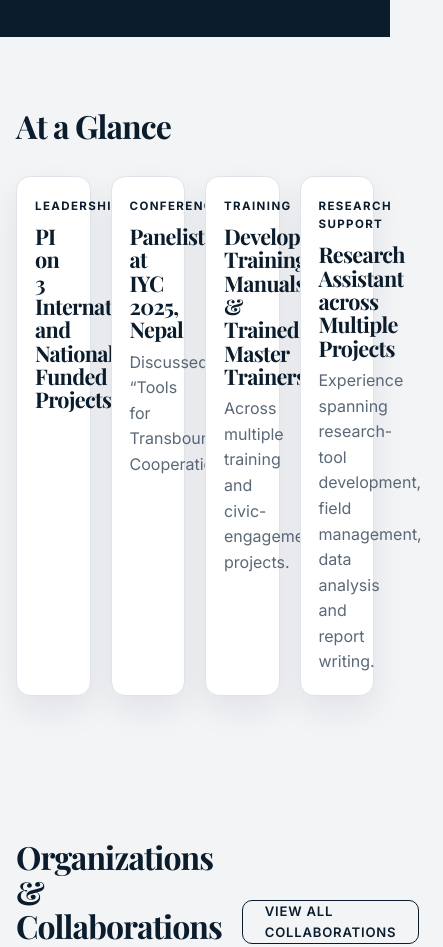
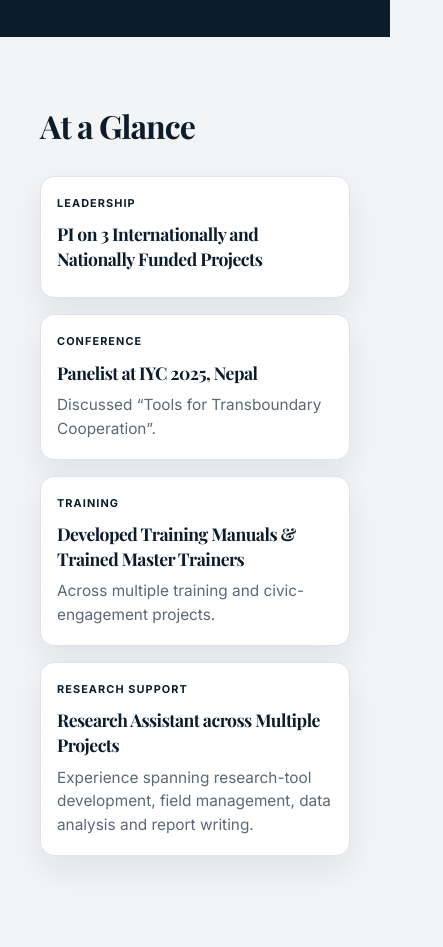
Before and after one commit to shishir3856/shishir3856.github.io, a website: page index.html in a window 390 px wide. Shown: the part 1735-2682 px from the top of the page, 443 px wide, since content can reach past the window. Drawn offline with nearby package versions, Linux system fonts and the light colour scheme.

Commit message:
Update portfolio content, research projects, publications and assets

```diff
--- a/assets/css/style.css
+++ b/assets/css/style.css
@@ -16,7 +16,7 @@
 
 * { box-sizing: border-box; }
 
-html { scroll-behavior: smooth; }
+html { scroll-behavior: smooth; max-width: 100%; }
 
 body {
   margin: 0;
@@ -24,6 +24,8 @@ body {
   background: var(--bg);
   color: var(--text);
   line-height: 1.6;
+  overflow-x: hidden;
+  max-width: 100%;
 }
 
 a {
@@ -295,6 +297,8 @@ h1, h2, h3, h4, .serif {
   grid-template-columns: repeat(4, minmax(0, 1fr));
   gap: 20px;
   margin-top: 18px;
+  width: 100%;
+  max-width: 100%;
 }
 
 .glance-card {
@@ -303,6 +307,9 @@ h1, h2, h3, h4, .serif {
   border-radius: 14px;
   padding: 20px 18px;
   box-shadow: var(--shadow);
+  min-width: 0;
+  width: 100%;
+  max-width: 100%;
 }
 
 .glance-kicker {
@@ -318,11 +325,15 @@ h1, h2, h3, h4, .serif {
   font-size: 1.35rem;
   margin-bottom: 8px;
   color: var(--navy);
+  line-height: 1.35;
+  word-wrap: break-word;
 }
 
 .glance-card p {
   margin: 0;
   color: var(--muted);
+  line-height: 1.6;
+  word-wrap: break-word;
 }
 
 .stat-item {
@@ -1086,6 +1097,41 @@ h1, h2, h3, h4, .serif {
     grid-template-columns: 1fr;
   }
 
+  .glance-grid {
+    grid-template-columns: 1fr;
+    gap: 16px;
+    width: 100%;
+    max-width: 100%;
+  }
+
+  .glance-card {
+    padding: 18px 16px;
+    width: 100%;
+    max-width: 100%;
+  }
+
+  .glance-kicker {
+    font-size: 0.68rem;
+    letter-spacing: 0.1em;
+  }
+
+  .glance-card h3 {
+    font-size: 1.1rem;
+    line-height: 1.4;
+  }
+
+  .glance-card p {
+    font-size: 0.96rem;
+    line-height: 1.55;
+  }
+
+  .section .container {
+    padding-left: 20px;
+    padding-right: 20px;
+    width: min(var(--container), calc(100% - 40px));
+    max-width: 100%;
+  }
+
   .logo-grid {
     grid-template-columns: repeat(2, minmax(120px, 1fr));
   }
```
Also changed, not shown: package.json (added, +22 -0 lines), verify-glance-mobile.js (added, +28 -0 lines), mobile-glance-check.png (added), 1 other file.
